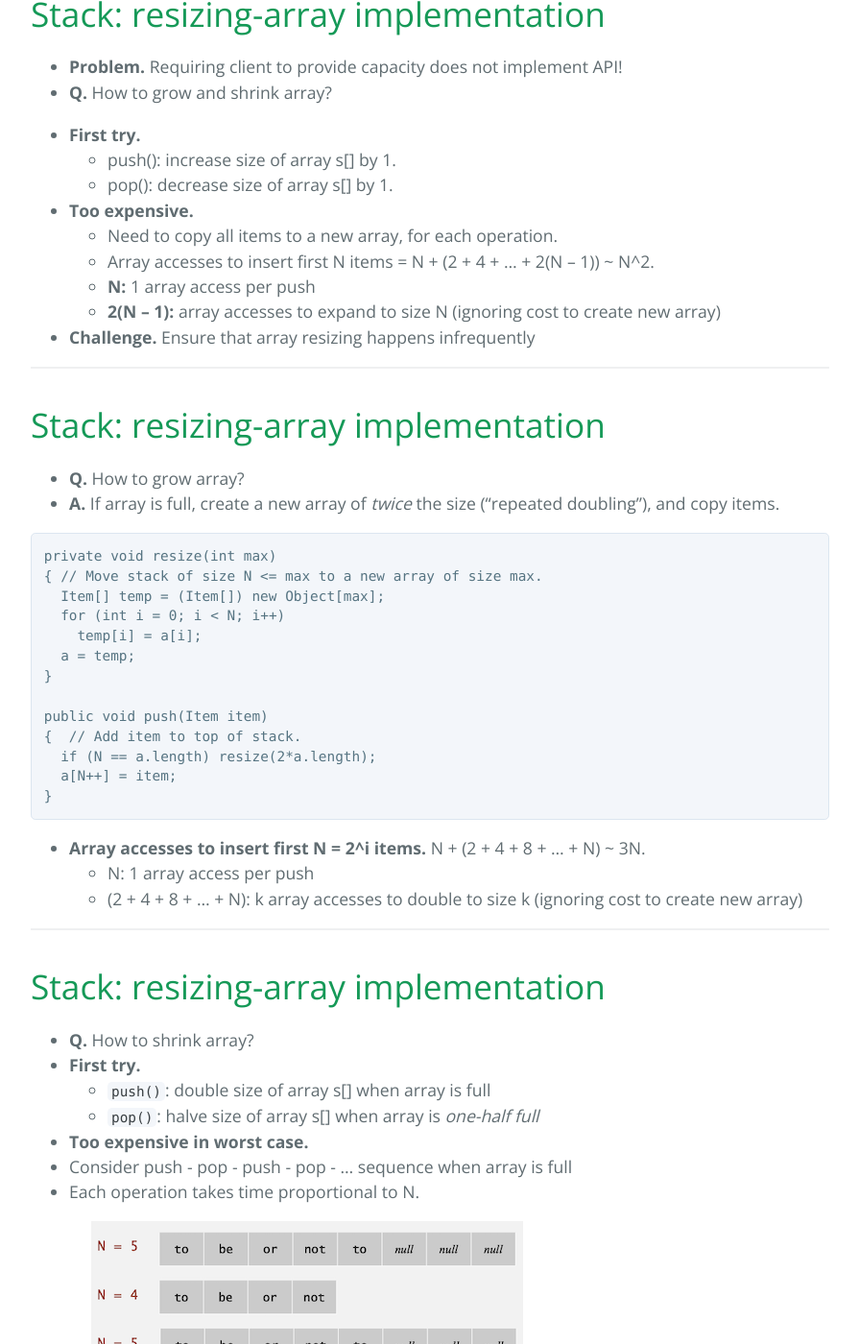
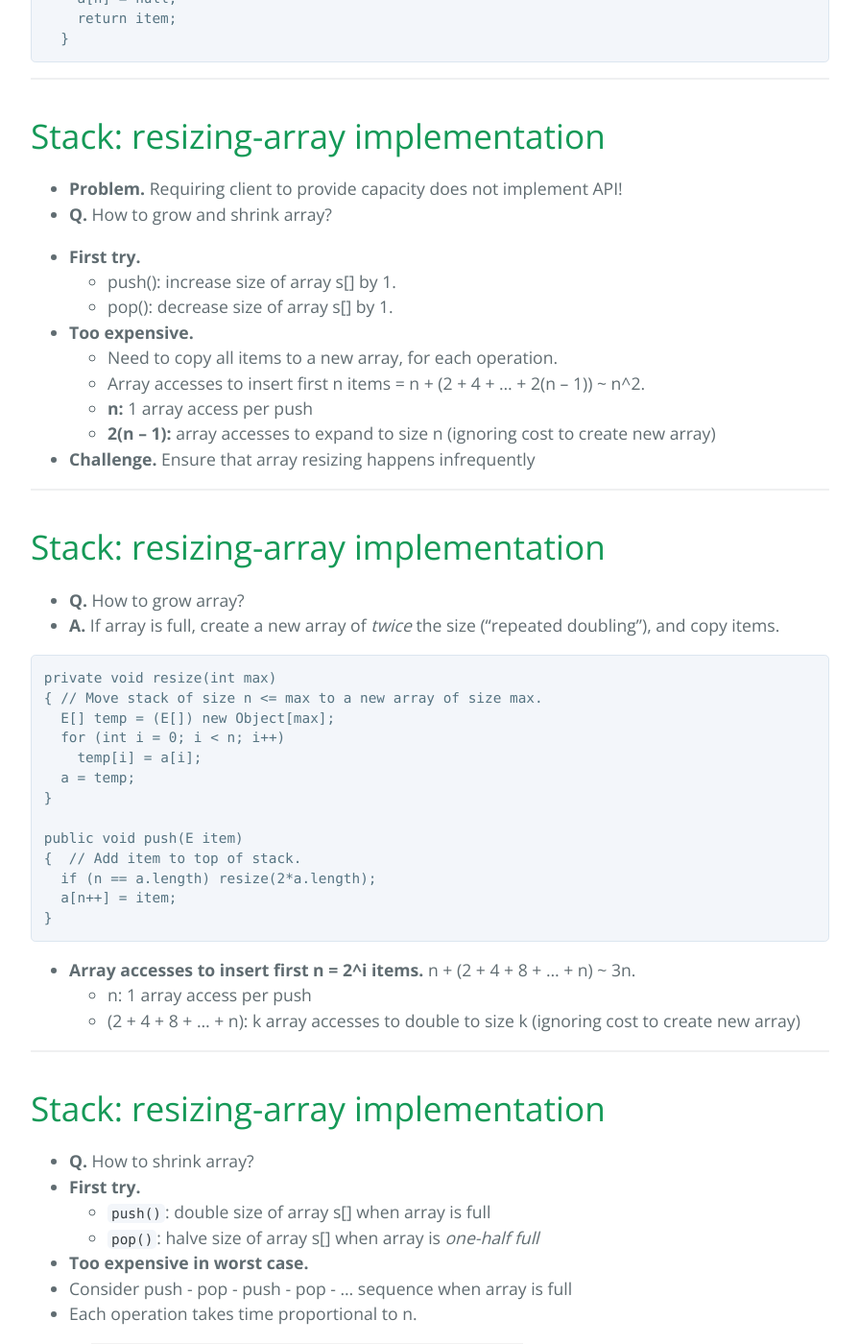
Before and after one commit to FacultadDeIngenieria/ayed, a Jekyll site: the page built from presentation/stack/presentation.md, in a window 1280 px wide and 1400 px high, scrolled down 6533 px. Shown: the whole window at 96% size, without its empty margins (192-1087 px from the left). Built offline with Jekyll 4.4.1, drawn with Linux system fonts in a browser that asks for light colours; our own code applies the rules of GitHub Pages for plain Markdown files; some of the changed text lies outside the part shown.

Commit message:
Changing names to Stack.

````diff
--- a/presentation/stack/presentation.md
+++ b/presentation/stack/presentation.md
@@ -112,7 +112,34 @@ class: center, middle, inverse
 
 # Generic ADT Stack Interface
 
-.center[![]({{site.baseurl}}/presentation/stack/stack_interface.png)]
+```java
+public interface Stack<E> {
+    /**
+     * Adds a new item to the Stack
+     * @param  item to be pushed in the stack
+     */
+    void push(@NotNull final E item);
+
+    /**
+     * Remove and return the item most recently added
+     * @return  item
+     */
+    E pop();
+
+    /**
+     * Returns true if the stack has no items
+     * @return  true or false
+     */
+    boolean isEmpty();
+
+    /**
+     * Returns the number of items in the stack
+     * @return  size
+     */
+    int size();
+}
+
+```
 
 ---
 
@@ -122,20 +149,44 @@ class: center, middle, inverse
   * Fixed-capacity stack: array implementation
   * linked-list implementation (we will cover this one in future lessons)
 
-* Use array s[] to store N items on stack.
-  * `push()`: add new item at s[N].
-  * `pop()`: remove item from s[N-1]
+* Use array s[] to store n items on stack.
+  * `push()`: add new item at s[n].
+  * `pop()`: remove item from s[n-1]
 
 .center[![]({{site.baseurl}}/presentation/stack/array_stack.png)]
 
-* **Defect.** Stack overflows when N exceeds capacity. *[stay tuned]*
+* **Defect.** Stack overflows when n exceeds capacity. *[stay tuned]*
 
 ---
 
 # <Item> Stack Implementation
 
-.center[![]({{site.baseurl}}/presentation/stack/stack_of_strings.png)]
+```java
+public class FixedCapacityStack<E>
+{
+  private E[] a; // stack entries
+  private int n; // size
 
+  public FixedCapacityStack(int cap)
+  {
+    a = (E[]) new Object [cap];
+  }
+
+  public boolean isEmpty() { return n == 0; }
+
+  public int size() { return n; }
+
+  public void push(E item)
+  {
+    a[n++] = item;
+  }
+
+  public E pop() {
+    return a[--n];
+  }
+}
+
+```
 ---
 
 # Stack considerations
@@ -149,17 +200,17 @@ class: center, middle, inverse
 * **Loitering.** Holding a reference to an object when it is no longer needed.
 
 ```java
-  public Item pop()
+  public E pop()
   {
-    return a[--N];
+    return a[--n];
   }
 
 vs
 
-  public Item pop()
+  public E pop()
   {
-    Item item = a[--N];
-    a[N] = null;
+    E item = a[--n];
+    a[n] = null;
     return item;
   }
 ```
@@ -177,9 +228,9 @@ vs
 
 * **Too expensive.**
   * Need to copy all items to a new array, for each operation.
-  * Array accesses to insert first N items = N + (2 + 4 + ... + 2(N – 1)) ~ N^2.
-  * **N:** 1 array access per push
-  * **2(N – 1):** array accesses to expand to size N (ignoring cost to create new array)
+  * Array accesses to insert first n items = n + (2 + 4 + ... + 2(n – 1)) ~ n^2.
+  * **n:** 1 array access per push
+  * **2(n – 1):** array accesses to expand to size n (ignoring cost to create new array)
 
 * **Challenge.** Ensure that array resizing happens infrequently
 
@@ -192,23 +243,23 @@ vs
 
 ```java
 private void resize(int max)
-{ // Move stack of size N <= max to a new array of size max.
-  Item[] temp = (Item[]) new Object[max];
-  for (int i = 0; i < N; i++)
+{ // Move stack of size n <= max to a new array of size max.
+  E[] temp = (E[]) new Object[max];
+  for (int i = 0; i < n; i++)
     temp[i] = a[i];
   a = temp;
 }
 
-public void push(Item item)
+public void push(E item)
 {  // Add item to top of stack.
-  if (N == a.length) resize(2*a.length);
-  a[N++] = item;
+  if (n == a.length) resize(2*a.length);
+  a[n++] = item;
 }
 ```
 
-* **Array accesses to insert first N = 2^i items.** N + (2 + 4 + 8 + … + N) ~ 3N.
-  * N: 1 array access per push
-  * (2 + 4 + 8 + … + N): k array accesses to double to size k (ignoring cost to create new array)
+* **Array accesses to insert first n = 2^i items.** n + (2 + 4 + 8 + … + n) ~ 3n.
+  * n: 1 array access per push
+  * (2 + 4 + 8 + … + n): k array accesses to double to size k (ignoring cost to create new array)
 
 ---
 
@@ -221,7 +272,7 @@ public void push(Item item)
 
 * **Too expensive in worst case.**
  * Consider push - pop - push - pop - ... sequence when array is full
- * Each operation takes time proportional to N.
+ * Each operation takes time proportional to n.
 
 .center[![]({{site.baseurl}}/presentation/stack/shrink_array.png)]
 
@@ -235,11 +286,11 @@ public void push(Item item)
   * `pop()`: halve size of array s[] when array is *one-quarter full*
 
 ```java
-public Item pop()
+public E pop()
 { // Remove item from top of stack.
-  Item item = a[--N];
-  a[N] = null;  // Avoid loitering.
-  if (N > 0 && N == a.length / 4) resize(a.length / 2);
+  E item = a[--n];
+  a[n] = null;  // Avoid loitering.
+  if (n > 0 && n == a.length / 4) resize(a.length / 2);
   return item;
 }
 ```
@@ -271,9 +322,9 @@ public Item pop()
 * **A.** Has a method that returns an `Iterator`
 
 ```java
-public interface Iterable<Item>
+public interface Iterable<E>
 {
-  Iterator<Item> iterator();
+  Iterator<E> iterator();
 }
 ```
 
@@ -281,10 +332,10 @@ public interface Iterable<Item>
 * **A.** Has methods `hasNext()` and `next()`
 
 ```java
-public interface Iterator<Item>
+public interface Iterator<E>
 {
   boolean hasNext();
-  Item next();
+  E next();
   void remove(); //optional; use at your own risk
 }
 ```
@@ -298,15 +349,15 @@ public interface Iterator<Item>
 
 ```java
 //shorthand
-for (Item i : stack)
- System.out.println(i);
+for (E e : stack)
+ System.out.println(e);
 ```
 ```java
 //longhand
-Iterator<Item> i = stack.iterator();
+Iterator<E> i = stack.iterator();
 while (i.hasNext())
 {
-  Item i = i.next();
+  E e = i.next();
   System.out.println(i);
 }
 ```
@@ -318,16 +369,16 @@ while (i.hasNext())
 ```java
 import java.util.Iterator;
 
-public class Stack<Item> implements Iterable<Item>
+public class Stack<E> implements Iterable<E>
 {
   ...
-  public Iterator<Item> iterator() { return new ReverseArrayIterator(); }
+  public Iterator<E> iterator() { return new ReverseArrayIterator(); }
 
-  private class ReverseArrayIterator implements Iterator<Item>
+  private class ReverseArrayIterator implements Iterator<E>
   {
-    private int i = N;
+    private int i = n;
     public boolean hasNext() { return i > 0; }
-    public Item next() { return s[--i]; }
+    public E next() { return s[--i]; }
     public void remove() { /* not supported */ }
   }
 }
@@ -341,7 +392,7 @@ public class Stack<Item> implements Iterable<Item>
 * **A.** A fail-fast iterator throws a `java.util.ConcurrentModificationException`.
 
 ```java
-for (Item i : stack)
+for (E e : stack)
   stack.push(i);
 ```
 
````
Also changed, not shown: presentation/stack/stack_interface.png (deleted), presentation/stack/stack_of_strings.png (deleted).
